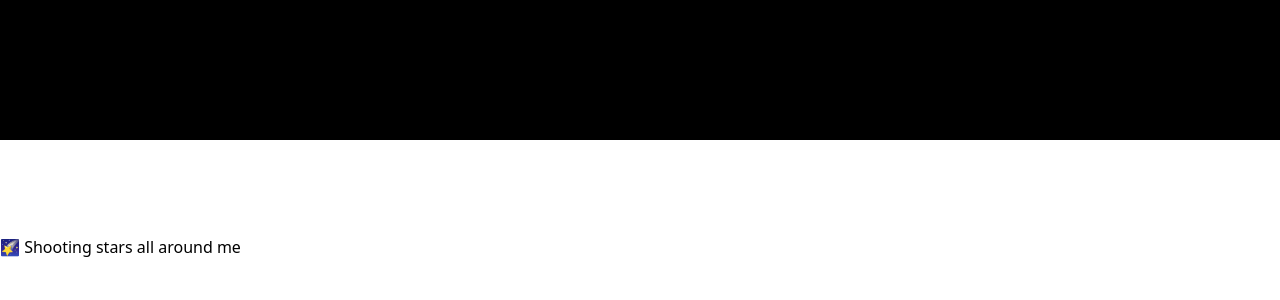
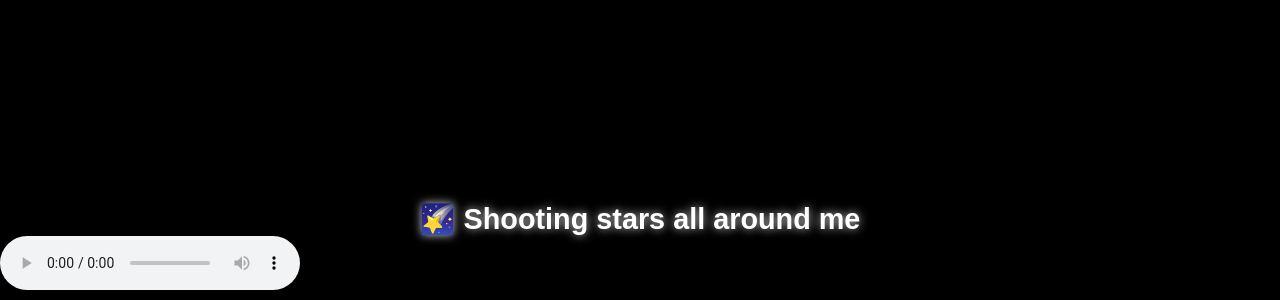
Before and after one commit to Sordi111/shooting-star-project, a plain HTML site: page index.html in a window 1280 px wide. Shown: the part 500-800 px from the top of the page. Drawn offline with Linux system fonts and the light colour scheme.

Commit message:
Add files via upload

```diff
--- a/index.html
+++ b/index.html
@@ -5,11 +5,32 @@
   <meta name="viewport" content="width=device-width, initial-scale=1.0"/>
   <title>Shooting Star + Musik</title>
   <link rel="stylesheet" href="shooting-star.css" />
+  <style>
+    body { margin: 0; overflow: hidden; background: black; }
+    #lyrics {
+      position: absolute;
+      bottom: 8%;
+      width: 100%;
+      text-align: center;
+      font-size: 1.8rem;
+      font-weight: bold;
+      color: white;
+      font-family: 'Arial', sans-serif;
+      text-shadow: 0 0 10px rgba(255,255,255,0.8);
+      pointer-events: none;
+      animation: fadein 2s ease-in-out;
+    }
+    @keyframes fadein {
+      0% { opacity: 0; transform: translateY(10px); }
+      50% { opacity: 1; transform: translateY(0); }
+      100% { opacity: 0; transform: translateY(-10px); }
+    }
+  </style>
 </head>
 <body>
   <canvas id="canvas"></canvas>
   <div id="lyrics"></div>
-  <audio id="music" src="ssstik.io_1749342748125.mp3" autoplay></audio>
+  <audio id="music" src="ssstik.io_1749342748125.mp3" autoplay controls></audio>
   <script src="shooting-star.js"></script>
   <script>
     const lirikList = [
@@ -18,10 +39,8 @@
       { time: 8, text: "🎵 Light up the sky, just like my soul" },
       { time: 12, text: "💫 I'm dancing with the night alone" }
     ];
-
     const music = document.getElementById('music');
     const lyricsDiv = document.getElementById('lyrics');
-
     function sinkronLirik() {
       const current = music.currentTime;
       const lirik = lirikList.findLast(l => current >= l.time);
@@ -30,7 +49,6 @@
       }
       requestAnimationFrame(sinkronLirik);
     }
-
     sinkronLirik();
   </script>
 </body>
```
